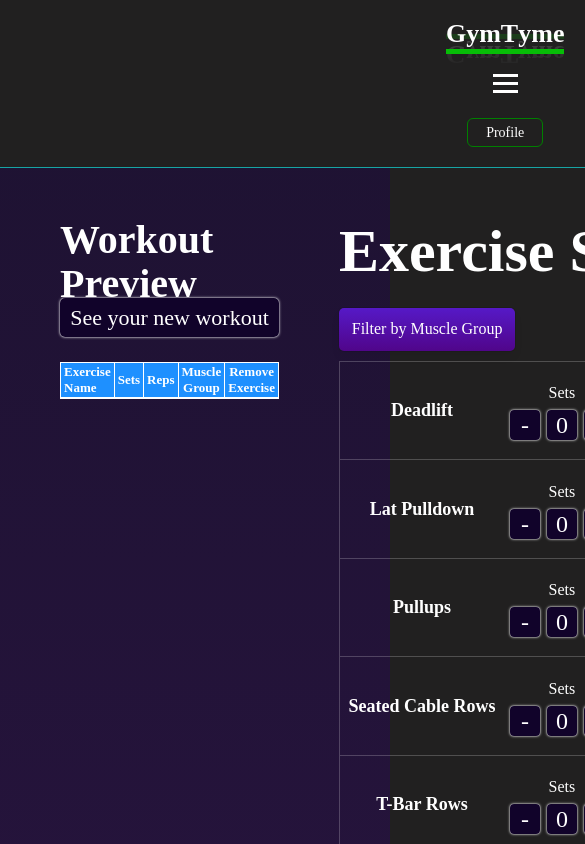
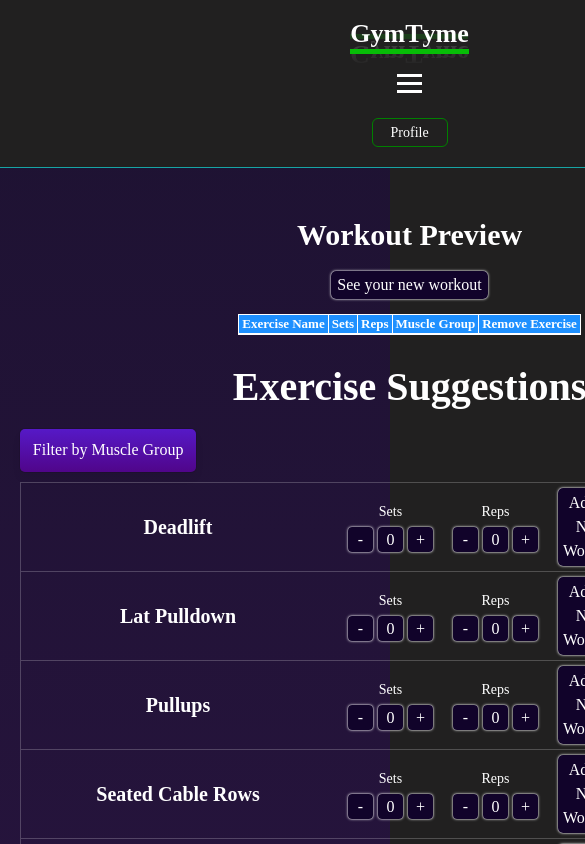
Before and after one commit to Satokii/gymtyme, a React (Vite) app: page /exercises in a window 390 px wide. Shown: the top 844 px of the page, 585 px wide, since content can reach past the window. Built offline with nearby package versions, Linux system fonts and the light colour scheme; a web font is replaced by a local one.

Commit message:
style: add exercise page media queries for 1024px

```diff
--- a/src/styles/exercises/exercises.css
+++ b/src/styles/exercises/exercises.css
@@ -200,3 +200,75 @@
         font-size: 18px;
     }
 }
+
+@media screen and (max-width: 1024px) {
+    .exercises-container {
+        grid-template-columns: 1fr;
+        justify-items: center;
+        gap: 30px;
+        padding: 50px 20px;
+    }
+    .workout-preview-header  {
+        padding-bottom: 20px;
+        font-size: 30px;
+        height: auto;
+    }
+    .exercises-header {
+        font-size: 40px;
+        height: auto;
+        margin-bottom: 20px;
+        text-align: center;
+    }
+    .workout-preview-container {
+        padding: 0;
+        place-self: center;
+        justify-items: center;
+    }
+    .workout-preview-workout-btn {
+        padding: 2px 6px;
+        margin-bottom: 10px;
+        font-size: 16px;
+    }
+    .exercises-list {
+        margin: 0;
+        border: solid 1px rgba(255, 255, 255, 0.212);
+        margin-top: 10px;
+    }
+    .exercise-item-container {
+        grid-template-columns: 300px repeat(2, auto) repeat(2, 1fr) 50px;
+        gap: 20px;
+        padding: 5px 7px;
+        border-bottom: solid 1px rgba(255, 255, 255, 0.212);
+    }
+    .exercise-name {
+        font-size: 20px;
+        place-self: center;
+        text-align: center;
+    }
+    .sets-container, .reps-container {
+        font-size: 14px;
+    }
+    .count-container {
+        grid-template-columns: repeat(3, auto);
+        gap: 5px;
+    }
+    .count-container > * {
+        width: 25px;
+        height: 25px;
+        font-size: 16px;
+    }
+    .exercise-btn-container {
+        font-size: 16px;
+        align-self: center;
+    }
+    .exercise-btn-container > button {
+        padding: 3px 5px;
+        border-radius: 5px;
+    }
+    .reset-btn {
+        font-size: 11px;
+        font-weight: bold;
+        width: 40px;
+        height: 40px;
+    }
+}
```
